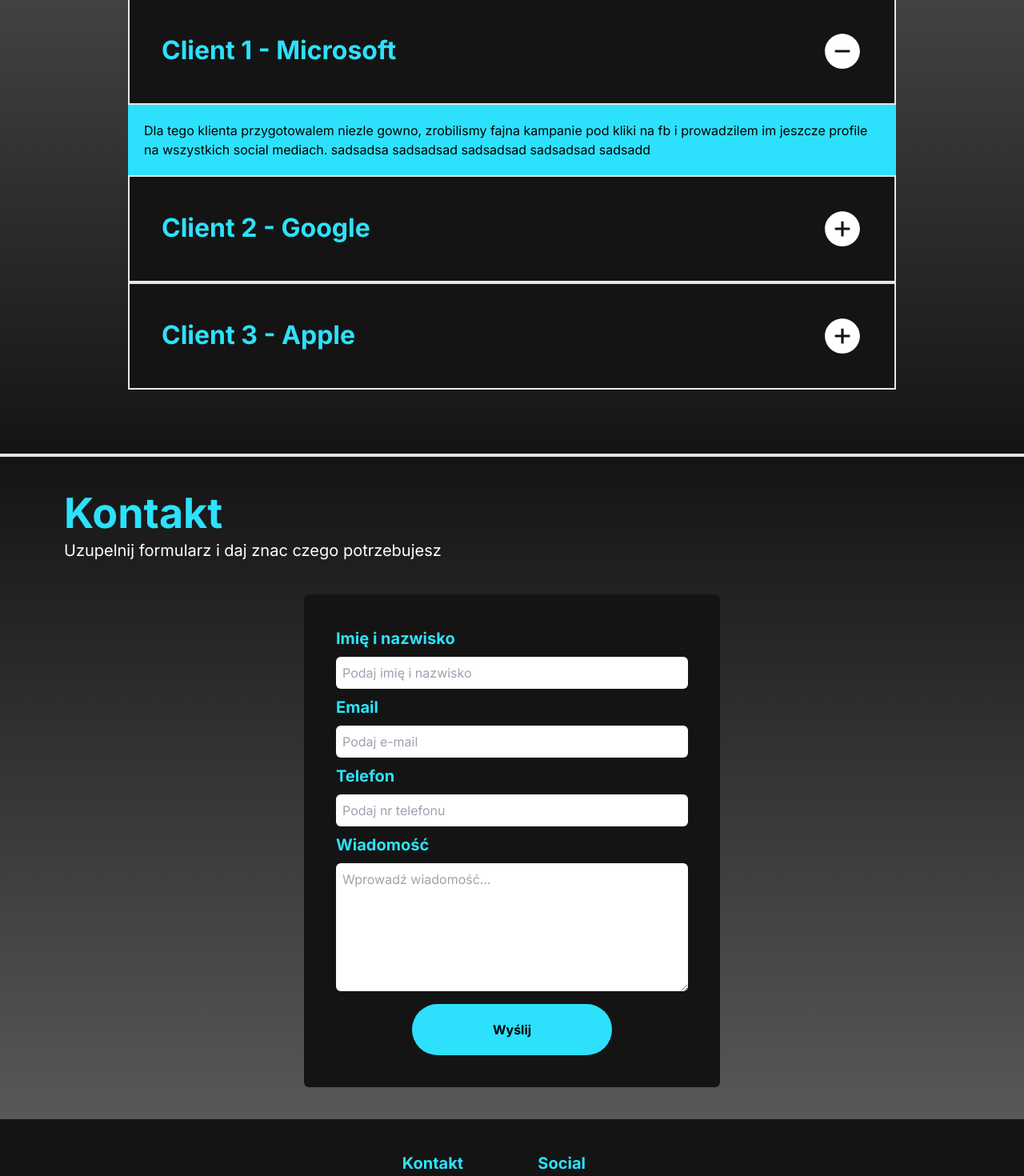
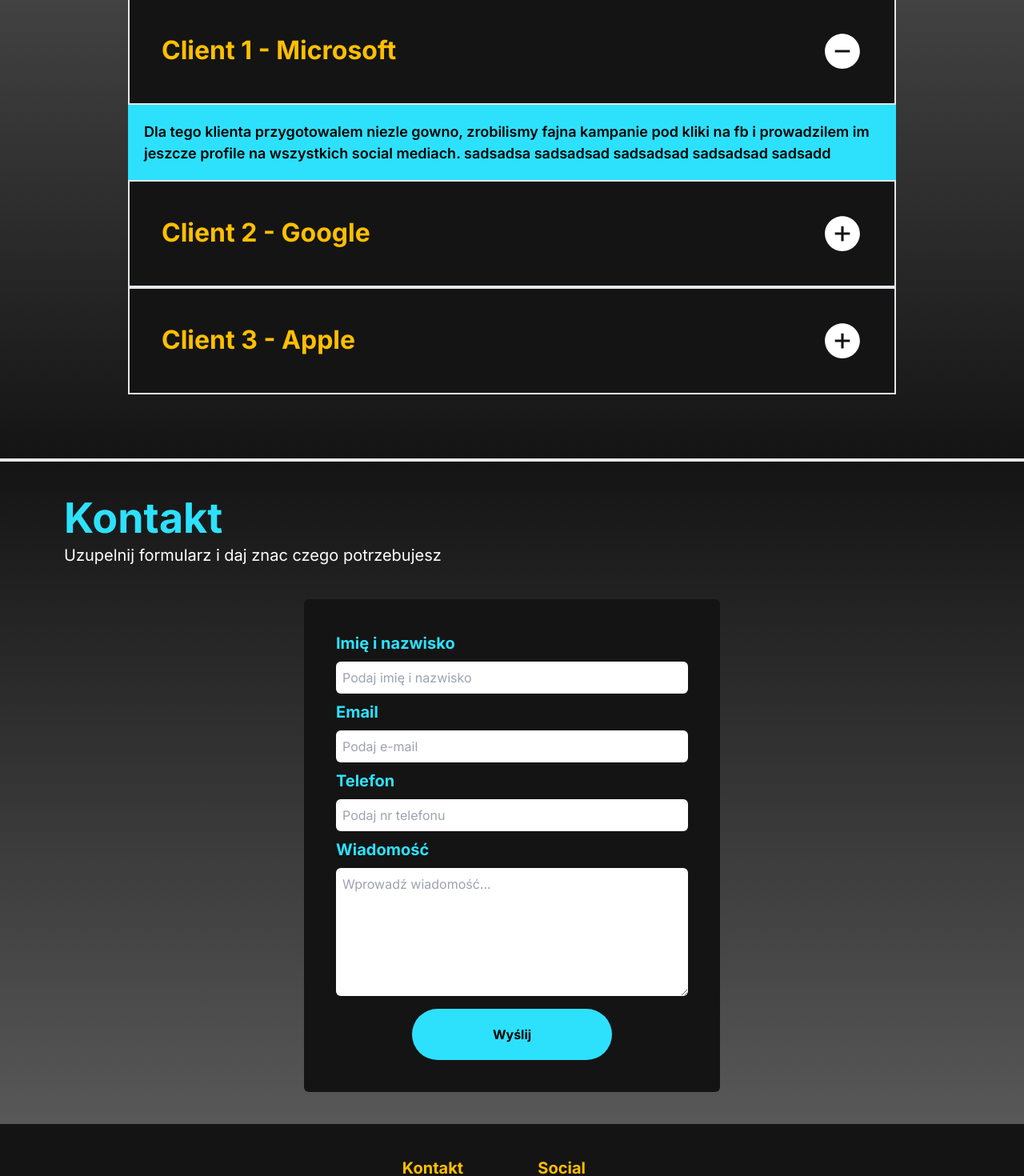
Before and after one commit to MateuszKuruc/marketing-portfolio, a Next.js app in the folder marketing-portfolio/: page / in a window 1280 px wide. Shown: the part 1320-2790 px from the top of the page at 80% size. Built offline with nearby package versions, Linux system fonts and the light colour scheme.

Commit message:
add gold as accent color, adjust nav bar, footer and accordion

```diff
--- a/marketing-portfolio/src/app/globals.css
+++ b/marketing-portfolio/src/app/globals.css
@@ -92,8 +92,8 @@ body {
     @apply text-[14px] font-[400];
   }
 
-  .medium-14 {
-    @apply text-[14px] font-[600];
+  .medium-18 {
+    @apply text-[18px] font-[600];
   }
 
   .bold-88 {
--- a/marketing-portfolio/src/components/AccordionItem.tsx
+++ b/marketing-portfolio/src/components/AccordionItem.tsx
@@ -12,7 +12,7 @@ const AccordionItem = ({
   return (
     <div className="bg-blue-50">
       <div className="bg-gray-90 border-2 p-10 flex flexBetween" onClick={toggleAccordion}>
-        <p className="text-blue-50 bold-32">{title}</p>
+        <p className="text-gold-50 bold-32">{title}</p>
         <div>
           {open ? (
             <AiFillMinusCircle color="white" size={50} />
@@ -23,7 +23,7 @@ const AccordionItem = ({
       </div>
 
       <Collapse className="ReactCollapse--collapse" isOpened={open}>
-        <div className="regular-16 p-5">{description}</div>
+        <div className="medium-18 p-5">{description}</div>
       </Collapse>
     </div>
   );
--- a/marketing-portfolio/src/components/Footer.tsx
+++ b/marketing-portfolio/src/components/Footer.tsx
@@ -12,7 +12,7 @@ const Footer = () => {
     <footer className="flexCenter mb-0 bg-gray-90 py-10 max-container">
       <div className="flex gap-12">
         <div className="flex flex-col items-center gap-2">
-          <p className="text-blue-50 bold-20">Kontakt</p>
+          <p className="text-gold-50 bold-20">Kontakt</p>
           <p className="text-white regular-16">
             Email:{" "}
             <Link
@@ -28,7 +28,7 @@ const Footer = () => {
           </p>
         </div>
         <div className="flex flex-col items-center gap-4">
-          <p className="text-blue-50 bold-20">Social</p>
+          <p className="text-gold-50 bold-20">Social</p>
           <div className="flex ">
             <Link href="placeholder">
               <AiOutlineFacebook color="white" size="50" />
--- a/marketing-portfolio/src/components/NavBar.tsx
+++ b/marketing-portfolio/src/components/NavBar.tsx
@@ -16,7 +16,7 @@ const NavBar = () => {
           <Link
             href={link.href}
             key={link.key}
-            className="regular-16 text-white flexCenter cursor-pointer pb-1.5 hover:font-bold"
+            className="regular-16 text-gold-50 flexCenter cursor-pointer pb-1.5 hover:font-bold"
           >
             {link.label}
           </Link>
--- a/marketing-portfolio/tailwind.config.ts
+++ b/marketing-portfolio/tailwind.config.ts
@@ -15,16 +15,18 @@ module.exports = {
         red: {
           50: "#DC143C",
         },
-        orange: {
-          50: "#ff814c",
-        },
-
         gray: {
           10: "#EEEEEE",
           20: "#A2A2A2",
           30: "#7B7B7B",
           50: "#585858",
           90: "#141414",
+        },
+        gold: {
+          50: "#ffbf00", // Lighter shade
+          // 50: "#fff",
+          // 50: "#8A2BE2",
+
         },
       },
       backgroundImage: {
```
